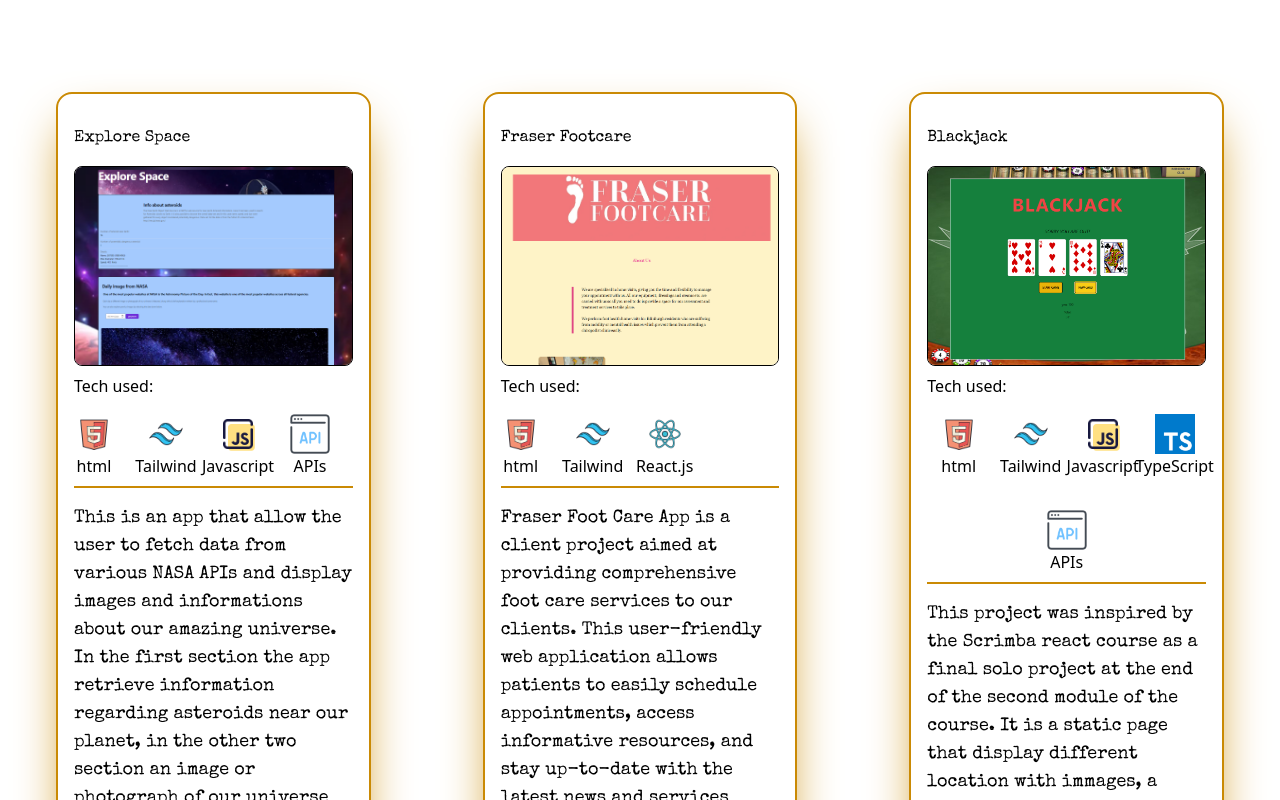
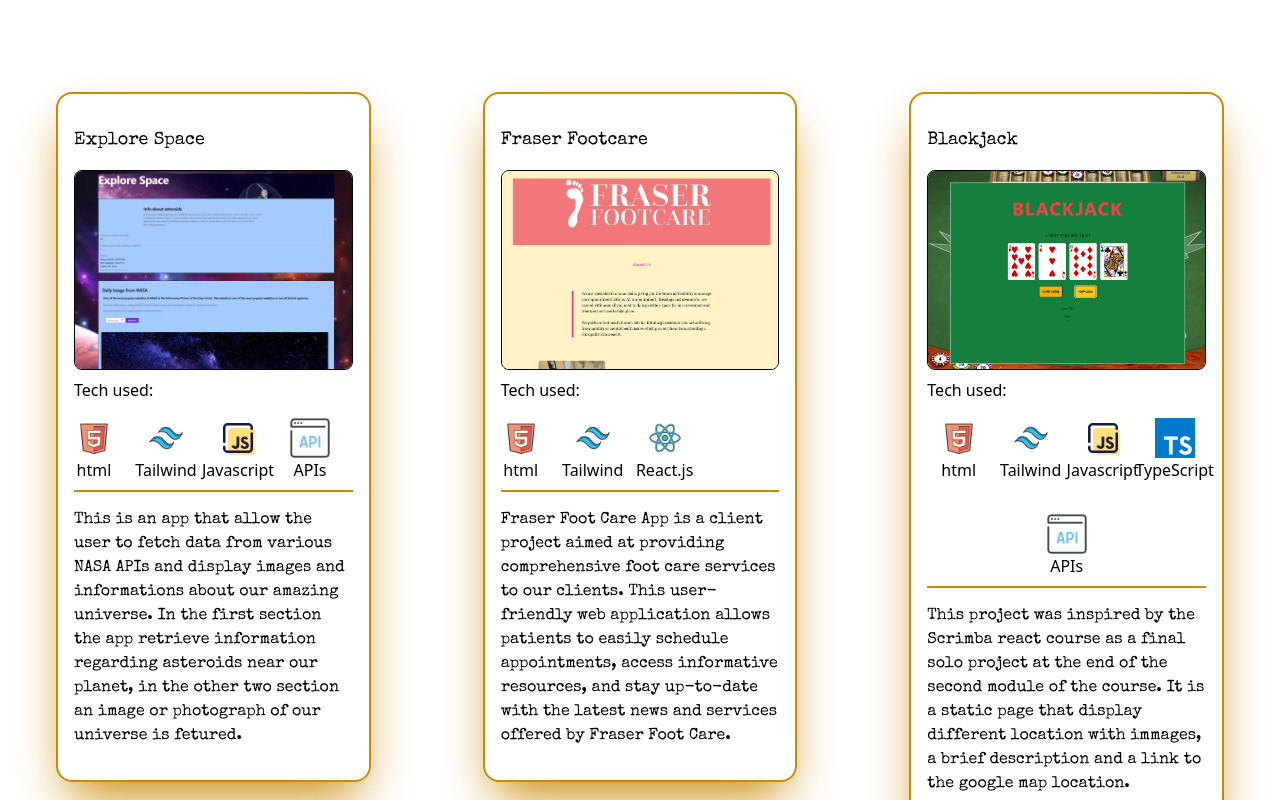
Before and after one commit to maurobusso/personal-website, a React (Create React App) app: page / in a window 1280 px wide. Shown: the part 2300-3100 px from the top of the page. Built offline with nearby package versions, Linux system fonts and the light colour scheme; a web font is replaced by a local one.

Commit message:
small changes to code readability

```diff
--- a/src/components/Project.jsx
+++ b/src/components/Project.jsx
@@ -1,8 +1,4 @@
 import React from "react"
-// import project1 from "../Assets/projects-tumbnails/explore-space.png"
-// import project2 from "../Assets/projects-tumbnails/local-anahestetic-calculator.png"
-// import project3 from "../Assets/projects-tumbnails/travel-journal.png"
-// import project4 from "../Assets/projects-tumbnails/blackjack.png"
 
 //project data
 import data from "../Assets/project-data"
--- a/src/components/ProjectTemplate.jsx
+++ b/src/components/ProjectTemplate.jsx
@@ -125,7 +125,7 @@
         <>
           <div className={`${darkMode ? 'bg-slate-600 text-slate-300' : ''} p-14`}>
             <div className={`${darkMode ? 'bg-slate-700 text-slate-300' : ''}flex-1 md:basis-1/4 shadow-2xl shadow-yellow-600 rounded-2xl p-4 border-2 border-yellow-600`}>
-              <h1 className="my-4 font-SpecialElite">{props.title}</h1>
+              <h1 className="my-4 font-SpecialElite text-lg">{props.title}</h1>
                 <div className="flex justify-center content-center ">
                   <a href={link} rel="noopener noreferrer">
                     <img src={`${props.img}`}
@@ -144,30 +144,9 @@
                     </li>
                   </ul>
                 </div>
-                <div className="my-4 font-SpecialElite text-sm md:text-lg">{props.description}</div>
+                <div className="my-4 font-SpecialElite ">{props.description}</div>
               </div>
           </div>
         </>
     )
 }
-
-
-
-// Imagine I asked you to add a new table to the UI of our application.
-
-// The table needs to display a list of drinks.
-
-// Each drink can be one of either: Soft Drink, Alcoholic Drink, Caffeinated Drink.
-
-// All drinks have a name. Example: Coca Cola, Beer, Coffee.
-
-// Caffeinated drinks have caffeine content (e.g. 50mg/100ml)
-// Alcoholic drinks have alcohol content (e.g. 4%)
-// Soft drinks have sugar content (e.g. 8g/100ml)
-// For each drink in the table, the first column should be the name of the drink.
-
-// The second column will be a details column, which will show either the sugar content, caffeine content, or alcohol content of the drink.
-
-// How would you go about implementing this?
-
-// Try to adhere to best practices and remain open to extension.
```
